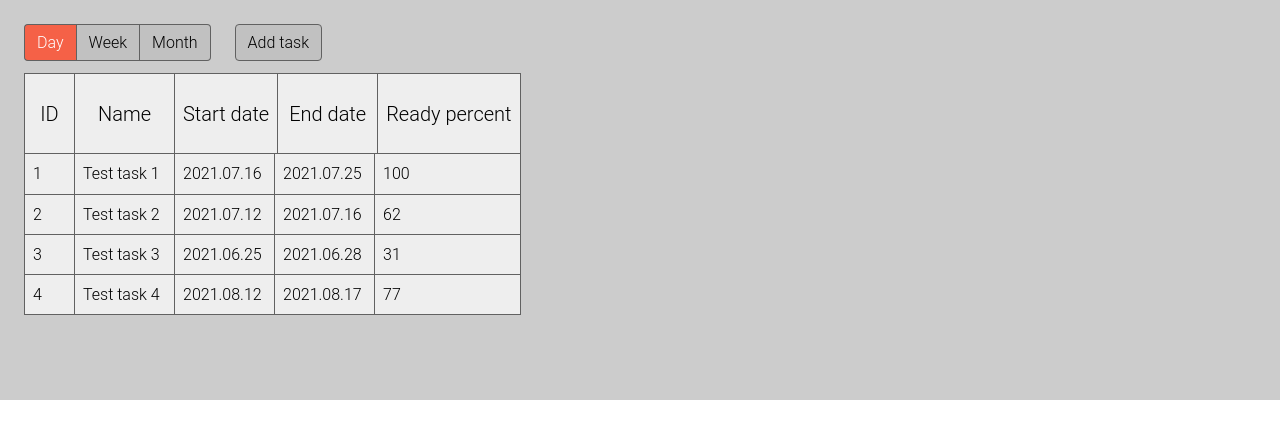
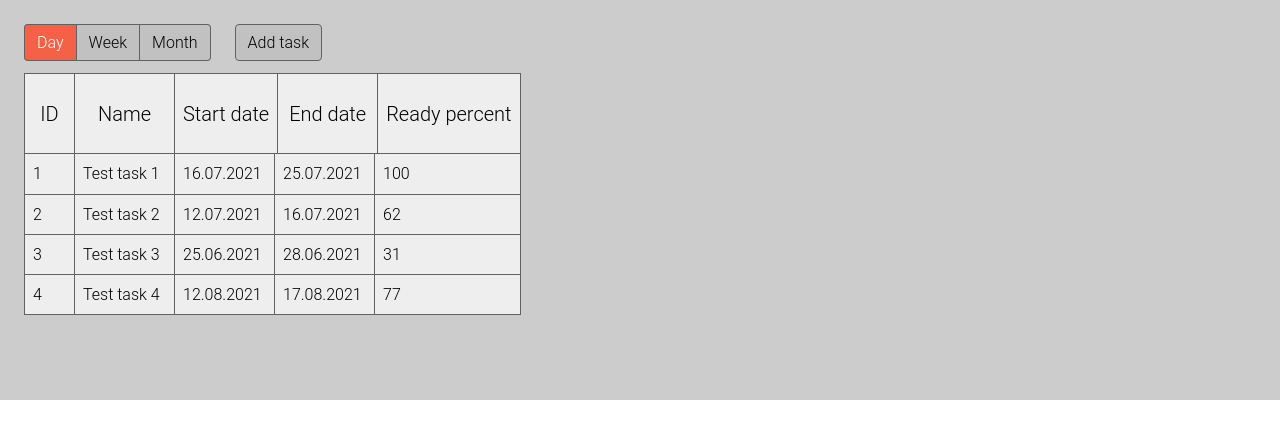
Before and after one commit to Overfirst/angular-gantt-2.0, an Angular app: page / in a window 1280 px wide. Shown: the top 438 px of the page. Built offline with nearby package versions, Linux system fonts and the light colour scheme.

Commit message:
Change date format for tasks table

```diff
--- a/src/app/gantt/components/gantt-tasks-table/gantt-tasks-table.component.html
+++ b/src/app/gantt/components/gantt-tasks-table/gantt-tasks-table.component.html
@@ -13,8 +13,8 @@
       <tr *ngFor="let task of tasks">
         <td>{{ task.ID }}</td>
         <td [title]="task.name">{{ task.name }}</td>
-        <td>{{ task.start | date:'YYYY.MM.dd' }}</td>
-        <td>{{ task.end | date:'YYYY.MM.dd' }}</td>
+        <td>{{ task.start | date:'dd.MM.YYYY' }}</td>
+        <td>{{ task.end | date:'dd.MM.YYYY' }}</td>
         <td>{{ task.readyPercent }}</td>
       </tr>
     </tbody>
```
